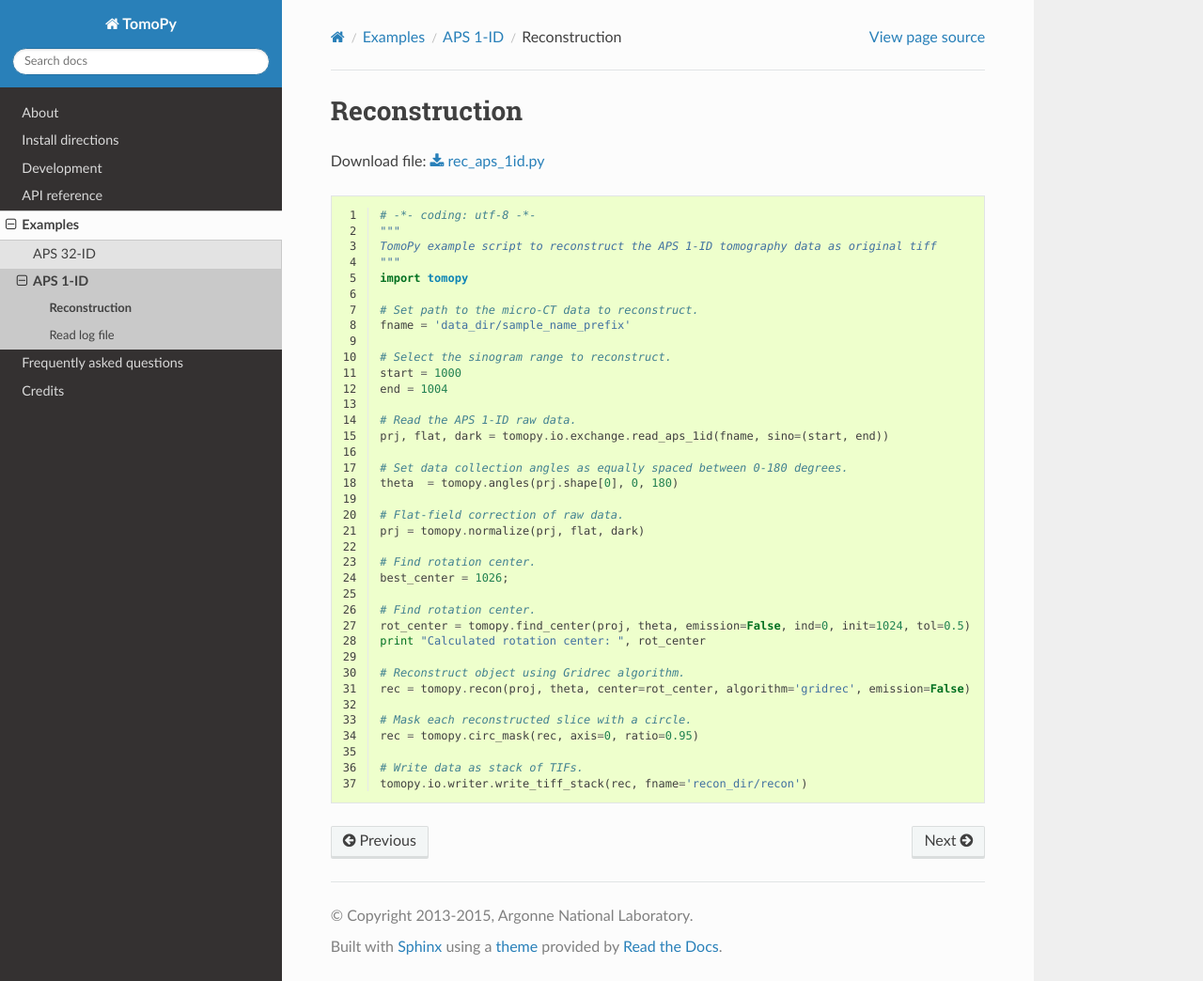
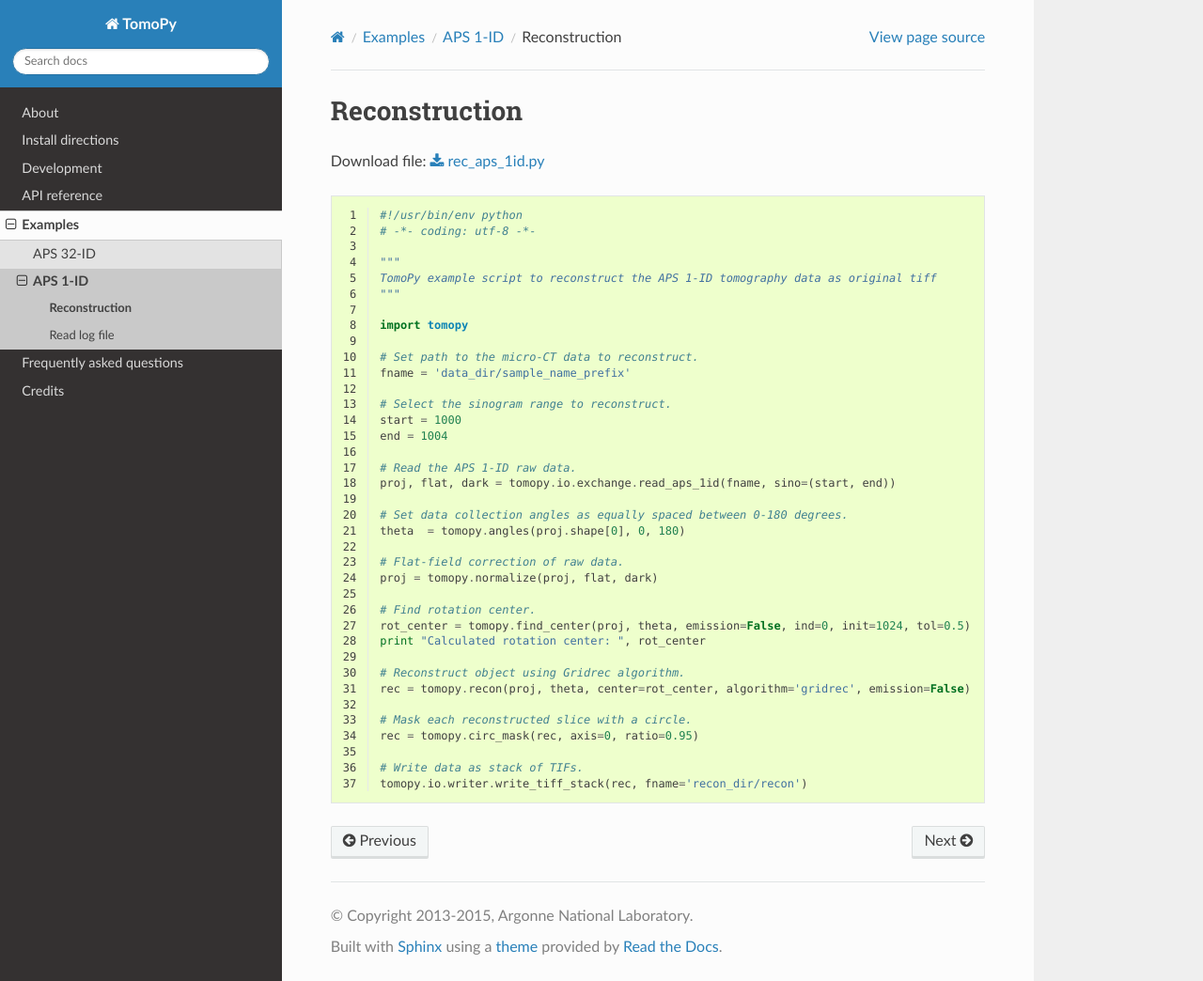
Before and after one commit to tomopy/tomopy, a Sphinx documentation site: the page built from doc/source/demo/doc.demo.rec_aps_1id.rst, in a window 1280 px wide and 1044 px high. Shown: the whole window at 94% size. Built offline with Sphinx 7.4.7 and the Read the Docs theme 2.0.0, drawn with Linux system fonts in a browser that asks for light colours; pages that are not in the unit, such as notebooks, are missing from menus.

Commit message:
added examples for APS 1-ID
Former-commit-id: 687069c566e3aab19a737fd350de4d1407ec8a98 [formerly 013538ebcc2177d4c9a2387e4c8e6965cf0f7c0d]
Former-commit-id: 1880e21924a2abcb9f9ab7b4eb3c8423f3a569c7

```diff
--- a/doc/demo/rec_aps_1id.py
+++ b/doc/demo/rec_aps_1id.py
@@ -1,7 +1,10 @@
+#!/usr/bin/env python
 # -*- coding: utf-8 -*-
+
 """
 TomoPy example script to reconstruct the APS 1-ID tomography data as original tiff
 """
+
 import tomopy
 
 # Set path to the micro-CT data to reconstruct.
@@ -12,16 +15,13 @@
 end = 1004
 
 # Read the APS 1-ID raw data.
-prj, flat, dark = tomopy.io.exchange.read_aps_1id(fname, sino=(start, end))
+proj, flat, dark = tomopy.io.exchange.read_aps_1id(fname, sino=(start, end))
 
 # Set data collection angles as equally spaced between 0-180 degrees.
-theta  = tomopy.angles(prj.shape[0], 0, 180)
+theta  = tomopy.angles(proj.shape[0], 0, 180)
 
 # Flat-field correction of raw data.
-prj = tomopy.normalize(prj, flat, dark)
-
-# Find rotation center.
-best_center = 1026;
+proj = tomopy.normalize(proj, flat, dark)
 
 # Find rotation center.
 rot_center = tomopy.find_center(proj, theta, emission=False, ind=0, init=1024, tol=0.5)
--- a/doc/demo/rec_aps_1id_logfile.py
+++ b/doc/demo/rec_aps_1id_logfile.py
@@ -1,18 +1,21 @@
+#!/usr/bin/env python
 # -*- coding: utf-8 -*-
+
 """
 Read the APS 1-ID tomography log file
 """
+
 import tomopy
 import os.path
 
-# set the path to the micro-CT data set to reconstruct
+# Set path to the micro-CT data to reconstruct.
 fname = 'data_dir/sample_name_prefix'
 
 fname = os.path.abspath(fname)
-log_file = os.path.dirname(fname) + os.path.sep + 'TomoStillScan.dat'
+log_fname = os.path.dirname(fname) + os.path.sep + 'TomoStillScan.dat'
 
 # Read APS 1-ID log file.
-contents = open(log_file, 'r')
+contents = open(log_fname, 'r')
 for line in contents:
     ls = line.split()
     if len(ls)>1:
--- a/doc/source/demo.rst
+++ b/doc/source/demo.rst
@@ -7,6 +7,7 @@
 
    demo/doc.demo.aps_32id
    demo/doc.demo.aps_1id
+   demo/doc.demo.tomcat
 
 .. automodule:: doc.demo
    :members:
--- a/doc/source/demo/doc.demo.rec_aps_1id.rst
+++ b/doc/source/demo/doc.demo.rec_aps_1id.rst
@@ -2,7 +2,7 @@
 ==============
 
 Download file: :download:`rec_aps_1id.py
-<../../../doc/demo/rec_aps_32id_full.py>`
+<../../../doc/demo/rec_aps_1id.py>`
 
 .. literalinclude:: ../../../doc/demo/rec_aps_1id.py
     :tab-width: 4
--- a/doc/source/demo/doc.demo.rec_aps_1id_logfile.rst
+++ b/doc/source/demo/doc.demo.rec_aps_1id_logfile.rst
@@ -2,7 +2,7 @@
 =============
 
 Download file: :download:`rec_aps_1id_logfile.py
-<../../../doc/demo/rec_aps_32id_full.py>`
+<../../../doc/demo/rec_aps_1id_logfile.py>`
 
 .. literalinclude:: ../../../doc/demo/rec_aps_1id_logfile.py
     :tab-width: 4
```
